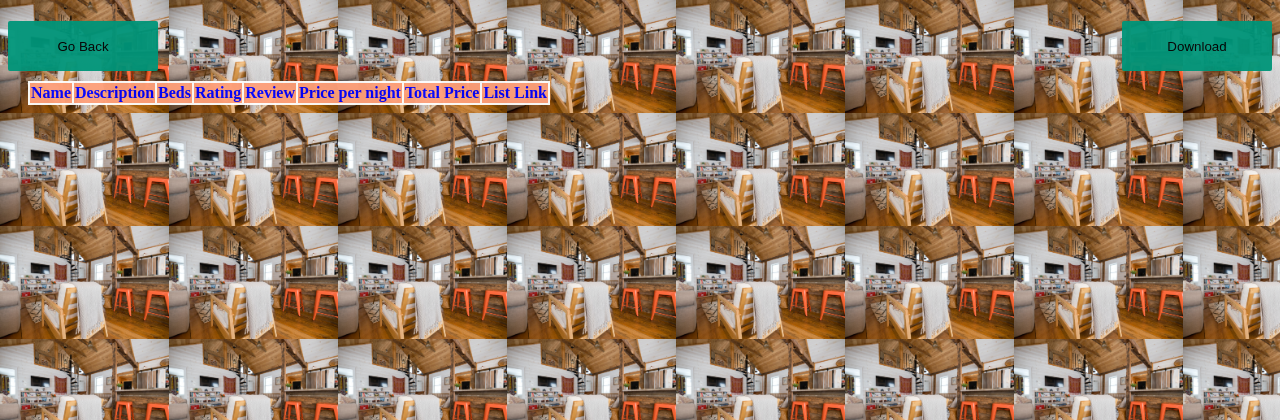
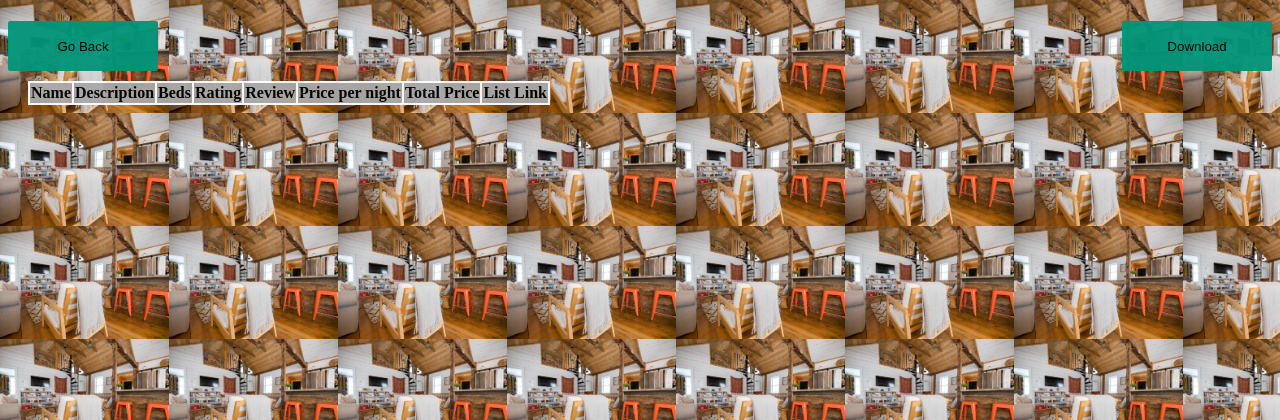
Before and after one commit to lynsitu/Airbnb-WebScraper, a Flask app: template templates/result.html in a window 1280 px wide. Shown: the top 420 px of the page. Run offline with Flask 3, Linux system fonts and the light colour scheme; the template is opened without the code that fills it, so the values that code supplies are empty.

Commit message:
Update result.html

```diff
--- a/templates/result.html
+++ b/templates/result.html
@@ -8,10 +8,10 @@
 <!-- Adding some style to table -->
 <style type="text/css">
     .headerRow {
-        background-color: lightsalmon;
+        background-color: darkgrey;
     }
     .tb th {
-        color: blue;
+        color: black;
     }
     tr:nth-of-type(2n){
         border: 1px solid black;
```
